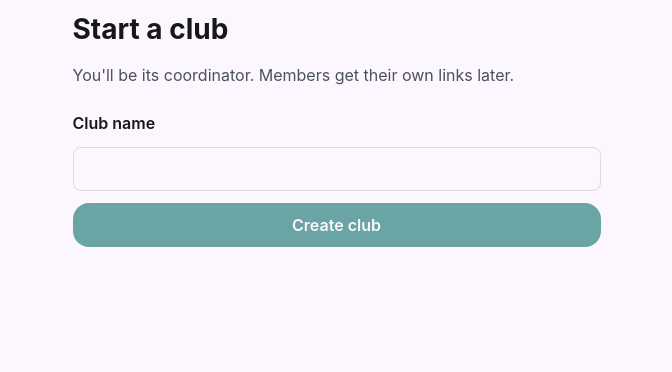
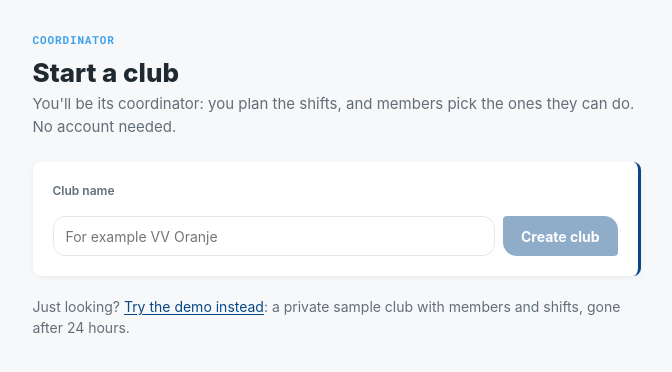
Before and after one commit to ShawnvanWyngaardt/club-shift-scheduler, a Vue app in the folder frontend/: page /start in a window 1280 px wide. Shown: the top 372 px of the page, without its empty margins (296-968 px from the left). Built offline with nearby package versions, Linux system fonts and the light colour scheme.

Commit message:
redesign: start club flow (claude - wip)

```diff
--- a/frontend/src/links.ts
+++ b/frontend/src/links.ts
@@ -13,3 +13,16 @@ export async function copyText(text: string): Promise<boolean> {
     return false
   }
 }
+
+/**
+ * Ways for a new coordinator to keep their link: a WhatsApp chat with themselves,
+ * or an email to themselves. It's the only way back in, so more than one place helps.
+ */
+export function saveForYourself(clubName: string, link: string) {
+  const text = `My coordinator link for ${clubName}. Keep it private: ${link}`
+  const subject = `Coordinator link for ${clubName}`
+  return {
+    whatsapp: whatsappUrl(text),
+    email: `mailto:?subject=${encodeURIComponent(subject)}&body=${encodeURIComponent(text)}`,
+  }
+}
--- a/frontend/src/views/StartClubView.vue
+++ b/frontend/src/views/StartClubView.vue
@@ -1,17 +1,23 @@
 <script setup lang="ts">
+import '@/assets/coordinator.css'
 import { computed, ref } from 'vue'
 import { ApiError, coordinatorApi, type ClubWithToken } from '@/api'
-import { coordinatorUrl, copyText } from '@/links'
+import { useStartDemo } from '@/composables/useStartDemo'
+import { coordinatorUrl, copyText, saveForYourself } from '@/links'
 
 const name = ref('')
 const club = ref<ClubWithToken | null>(null)
 const creating = ref(false)
 const error = ref('')
 const copied = ref(false)
+const saved = ref(false) // "I've saved my link": unlocks the next step
+
+const { phase: demoPhase, isBusy: demoBusy, startDemo } = useStartDemo()
 
 const link = computed(() =>
   club.value ? coordinatorUrl(club.value.id, club.value.coordinator_token) : '',
 )
+const sendTo = computed(() => (club.value ? saveForYourself(club.value.name, link.value) : null))
 
 async function create() {
   creating.value = true
@@ -29,93 +35,221 @@ async function create() {
 async function copy() {
   copied.value = await copyText(link.value)
 }
+
+const demoText = computed(
+  () =>
+    ({
+      idle: 'Try the demo instead',
+      starting: 'Starting the demo…',
+      waking: 'Waking the server, a few more seconds…',
+      full: 'Too many demos right now. Try again later.',
+      failed: "Couldn't start the demo. Try again.",
+    })[demoPhase.value],
+)
 </script>
 
 <template>
-  <main class="page">
+  <div class="coord">
+    <main class="wrap start">
+      <span class="eyebrow">Coordinator</span>
+
+      <!-- Step 1: name the club -->
       <template v-if="!club">
+        <div class="page-head">
+          <div>
             <h1>Start a club</h1>
-      <p class="muted">You'll be its coordinator. Members get their own links later.</p>
-      <form class="form" @submit.prevent="create">
+            <p>
+              You'll be its coordinator: you plan the shifts, and members pick the ones they can
+              do. No account needed.
+            </p>
+          </div>
+        </div>
+
+        <form class="card" @submit.prevent="create">
           <label for="club-name" class="field-label">Club name</label>
-        <input id="club-name" v-model="name" type="text" required maxlength="100" />
-        <button type="submit" :disabled="creating || !name.trim()">
+          <div class="add">
+            <input
+              id="club-name"
+              v-model="name"
+              type="text"
+              required
+              maxlength="100"
+              placeholder="For example VV Oranje"
+            />
+            <button type="submit" class="btn btn-primary" :disabled="creating || !name.trim()">
               {{ creating ? 'Creating…' : 'Create club' }}
             </button>
+          </div>
           <p v-if="error" class="error" role="alert">{{ error }}</p>
         </form>
+
+        <p class="aside">
+          Just looking?
+          <button type="button" class="text-link" :disabled="demoBusy()" @click="startDemo">
+            {{ demoText }}</button
+          >: a private sample club with members and shifts, gone after 24 hours.
+        </p>
       </template>
 
+      <!-- Step 2: keep the link. It's the only way back in. -->
       <template v-else>
+        <div class="page-head">
+          <div>
             <h1>{{ club.name }} is ready</h1>
-      <section class="save" aria-labelledby="save-title">
+            <p>One thing before you add your members.</p>
+          </div>
+        </div>
+
+        <section class="card save" aria-labelledby="save-title">
           <h2 id="save-title">Save your coordinator link now</h2>
           <p>
-          This link is the only way into your club's coordinator screens. There are no accounts and
-          no password reset, so we can't send it again.
+            This link is the only way into your club's coordinator screens. There are no accounts
+            and no password reset, so it can't be sent again. Keep it somewhere you'll find it.
           </p>
+
           <label for="coordinator-link" class="field-label">Your coordinator link</label>
+          <div class="add">
             <input
               id="coordinator-link"
+              class="mono"
               :value="link"
               type="text"
               readonly
               @focus="($event.target as HTMLInputElement).select()"
             />
-        <div class="actions">
-          <button type="button" @click="copy">{{ copied ? 'Copied' : 'Copy link' }}</button>
+            <button type="button" class="btn btn-primary" @click="copy">
+              {{ copied ? 'Copied' : 'Copy link' }}
+            </button>
+          </div>
+
+          <p class="send">Or send it to yourself:</p>
+          <div class="btn-row">
+            <a
+              class="btn btn-small btn-whatsapp"
+              :href="sendTo?.whatsapp"
+              target="_blank"
+              rel="noopener"
+            >
+              WhatsApp<span class="sr-only"> (opens in a new tab)</span>
+            </a>
+            <a class="btn btn-small btn-ghost" :href="sendTo?.email">Email</a>
+          </div>
+
+          <label class="confirm">
+            <input v-model="saved" type="checkbox" />
+            I've saved my link somewhere safe
+          </label>
           <RouterLink
-            class="link-button button-secondary"
+            v-if="saved"
+            class="btn btn-go"
             :to="{
               name: 'members',
               params: { clubId: String(club.id), token: club.coordinator_token },
             }"
           >
-            I've saved it, add members
+            Add your members
           </RouterLink>
-        </div>
+          <button v-else type="button" class="btn btn-go" disabled>Add your members</button>
         </section>
       </template>
     </main>
+  </div>
 </template>
 
 <style scoped>
-.form {
+/* One task, so a narrow page. Specific enough to beat the shared .coord .wrap width. */
+main.wrap.start {
+  max-width: 640px;
+}
+.eyebrow {
+  display: block;
+  margin-bottom: 8px;
+  font-family: var(--font-mono);
+  font-size: 11px;
+  font-weight: 700;
+  letter-spacing: 0.08em;
+  text-transform: uppercase;
+  color: var(--sky);
+}
+.card {
   display: grid;
-  gap: var(--space-3);
-  margin-top: var(--space-6);
+  gap: 8px;
+  padding: 20px;
+  background: var(--surface);
+  border-radius: var(--r);
+  border-right: 3px solid var(--navy);
+  box-shadow: var(--shadow);
 }
-.form .field-label {
-  margin-bottom: 0;
+.card h2 {
+  margin: 0;
+  font-size: 18px;
 }
-.save {
-  border: 2px solid var(--color-warning);
-  background: var(--color-warning-surface);
-  border-radius: var(--radius);
-  padding: var(--space-4);
-  margin-top: var(--space-4);
+.card p {
+  margin: 0 0 8px;
+  font-size: 14px;
 }
-.save h2 {
-  font-size: 1.125rem;
-  margin: 0 0 var(--space-2);
+.field-label {
+  font-size: 12px;
+  font-weight: 600;
+  color: var(--muted);
 }
-.actions {
+.add {
   display: flex;
   flex-wrap: wrap;
-  gap: var(--space-3);
-  margin-top: var(--space-3);
+  gap: 8px;
 }
-.link-button {
-  display: inline-flex;
+.add input {
+  flex: 1;
+  min-width: 0;
+  min-height: 40px;
+  padding: 0 12px;
+  border: 1.5px solid var(--line);
+  border-radius: 12px;
+  background: var(--surface);
+  color: var(--ink);
+  font: inherit;
+  font-size: 14px;
+}
+.add input.mono {
+  font-family: var(--font-mono);
+  font-size: 13px;
+}
+.send {
+  margin: 8px 0 0;
+  font-size: 13px;
+  color: var(--muted);
+}
+.confirm {
+  display: flex;
   align-items: center;
-  min-height: 44px;
-  padding: 0 var(--space-4);
-  border-radius: var(--radius);
+  gap: 10px;
+  margin: 16px 0 4px;
+  font-size: 14px;
   font-weight: 600;
-  text-decoration: none;
+  cursor: pointer;
+}
+.confirm input {
+  width: 18px;
+  height: 18px;
+  accent-color: var(--navy);
+}
+.save .btn-go {
+  justify-self: start;
+}
+.aside {
+  margin: 20px 0 0;
+  font-size: 14px;
+  color: var(--muted);
+}
+.aside .text-link {
+  min-height: 0;
+  padding: 0;
+  border: 0;
+  background: none;
+  font: inherit;
 }
 .error {
-  color: var(--color-error);
-  margin: 0;
+  margin: 4px 0 0;
+  font-size: 13px;
 }
 </style>
```
Also changed, not shown: 1 other file (tests, documents, lock files or other folders). Lines whose indentation alone changed are shown as unchanged.
